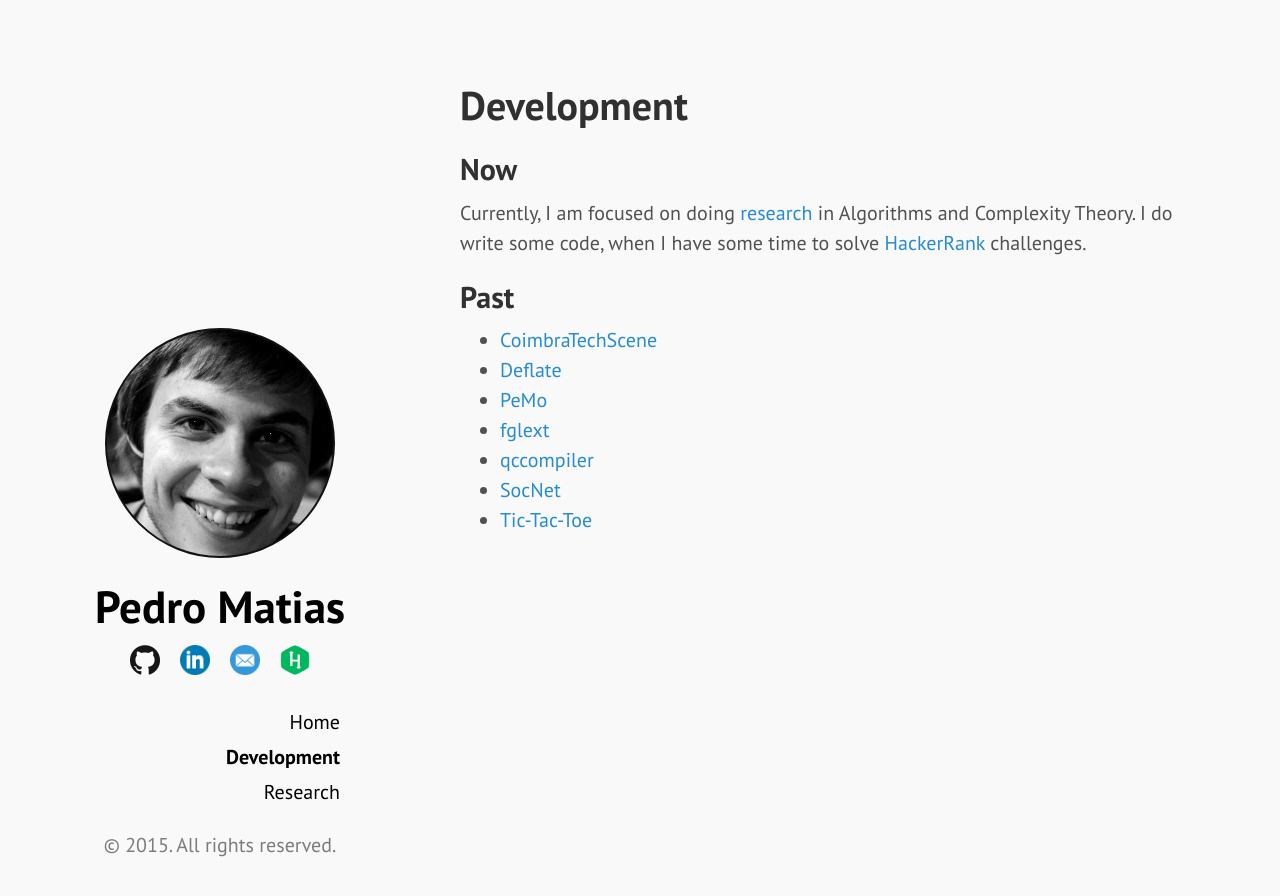
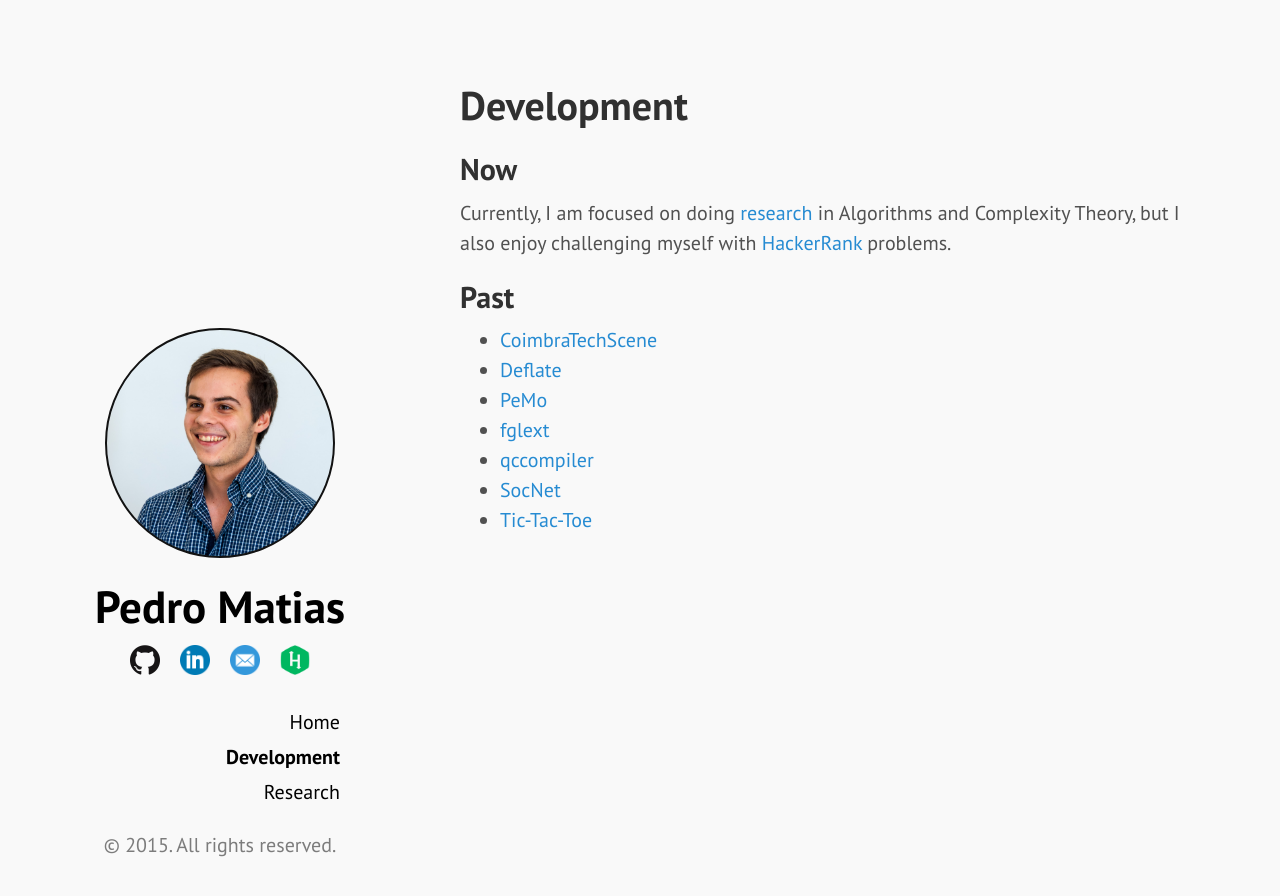
Before and after one commit to zydeon/zydeon.github.io, a Jekyll site: the page built from development/index.md, in a window 1280 px wide. Shown: the top 896 px of the page. Built offline with Jekyll 4.4.1, drawn with Linux system fonts in a browser that asks for light colours; nearby versions of some CDN libraries.

Commit message:
replaced photo, changed dev decription

```diff
--- a/development/index.md
+++ b/development/index.md
@@ -6,8 +6,7 @@ category: /
 
 ## Now
 
-Currently, I am focused on doing [research](../research) in Algorithms and Complexity Theory.
-I do write some code, when I have some time to solve [HackerRank](https://hackerrank.com) challenges.
+Currently, I am focused on doing [research](../research) in Algorithms and Complexity Theory, but I also enjoy challenging myself with [HackerRank](https://hackerrank.com) problems.
 
 ## Past
 
--- a/public/css/hyde.css
+++ b/public/css/hyde.css
@@ -68,7 +68,17 @@ html {
 /* Sidebar profile picture */
 div.sidebar-profile-pic {
   background-image: url('/public/profile.jpg');
-  background-position: right center;
+  background-position: 50% 30%;
+  /* flip horizontally */
+  /*-moz-transform: scaleX(-1);
+  -o-transform: scaleX(-1);
+  -webkit-transform: scaleX(-1);
+  transform: scaleX(-1);
+  filter: FlipH;
+  -ms-filter: "FlipH";*/
+  /* end */
+
+
   border: 2px solid #121212;
   border-radius: 50%;
   background-size:cover;
```
Also changed, not shown: public/profile.jpg, public/profile.old.jpg (added).
